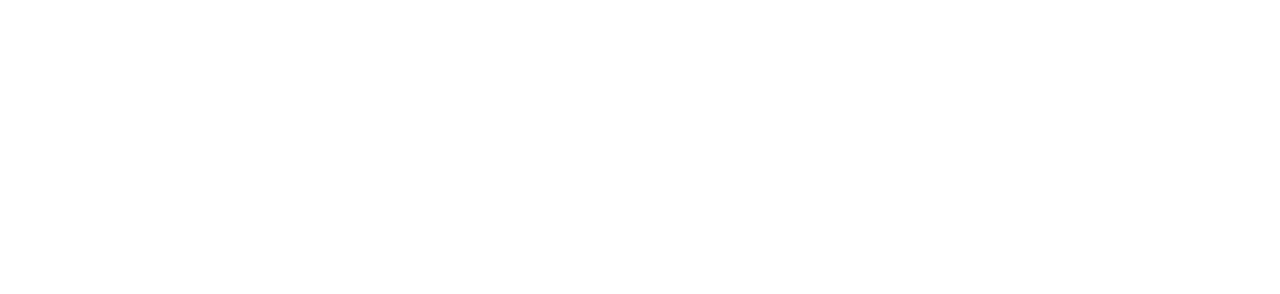
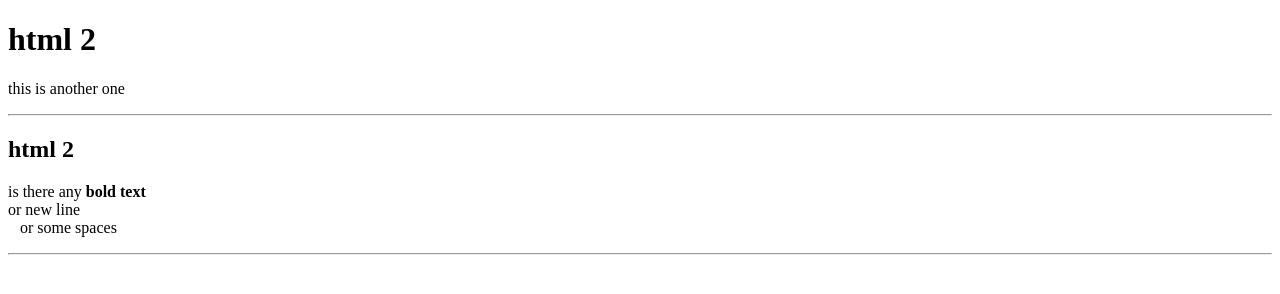
Before and after one commit to hrkhh369/html2, a plain HTML site: page index.html in a window 1280 px wide. Drawn offline with Linux system fonts and the light colour scheme.

Commit message:
complete the index

```diff
--- a/index.html
+++ b/index.html
@@ -7,6 +7,15 @@
         <title>sec html</title>
     </head>
     <body>
+        <h1>html 2</h1>
+        <p>this is another one</p>
+        <hr>
 
+        <h2>html 2</h2>
+        <p>is there any <strong>bold text</strong>
+            <br> or new line
+            <br>&nbsp;&nbsp;&nbsp;or some spaces
+        </p>
+        <hr>
     </body>
 </html>
```
